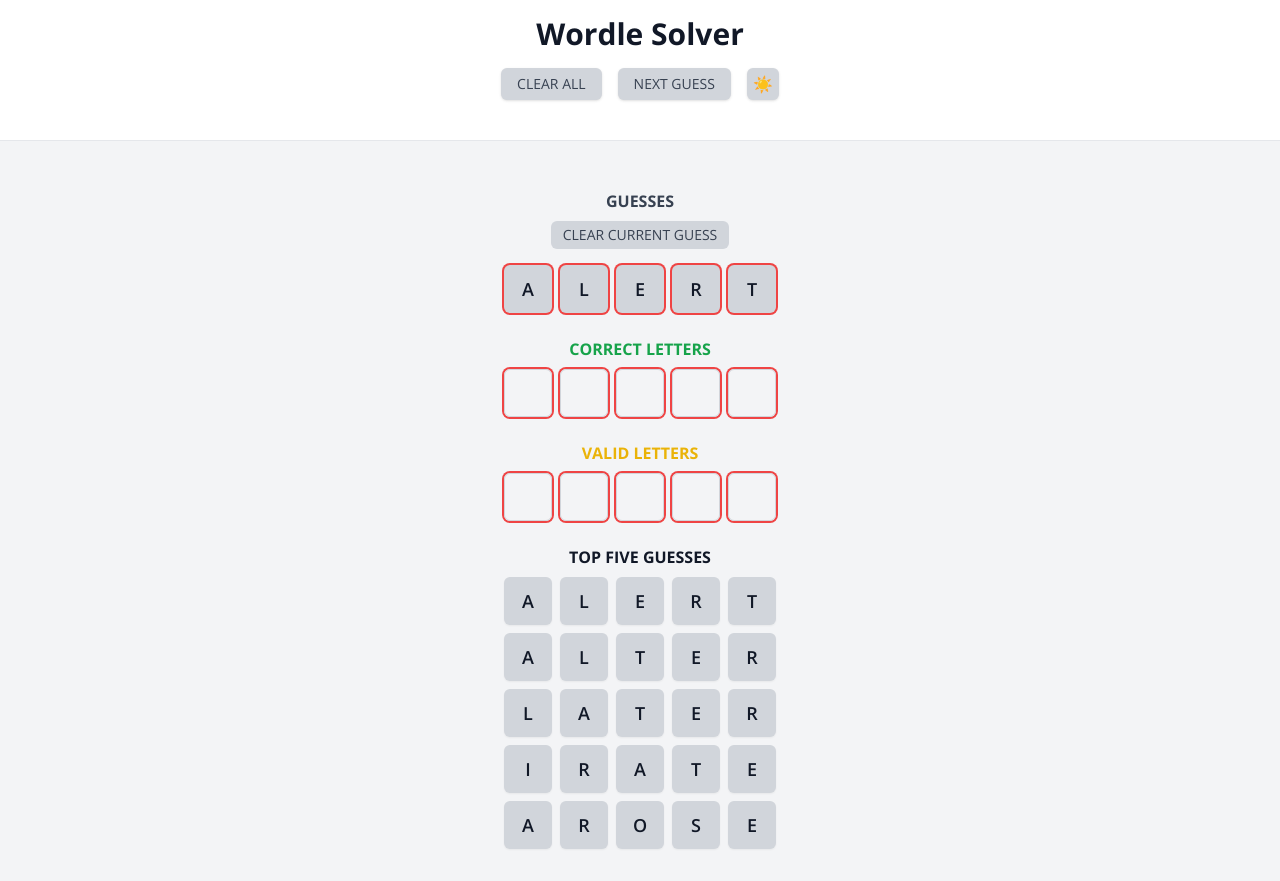
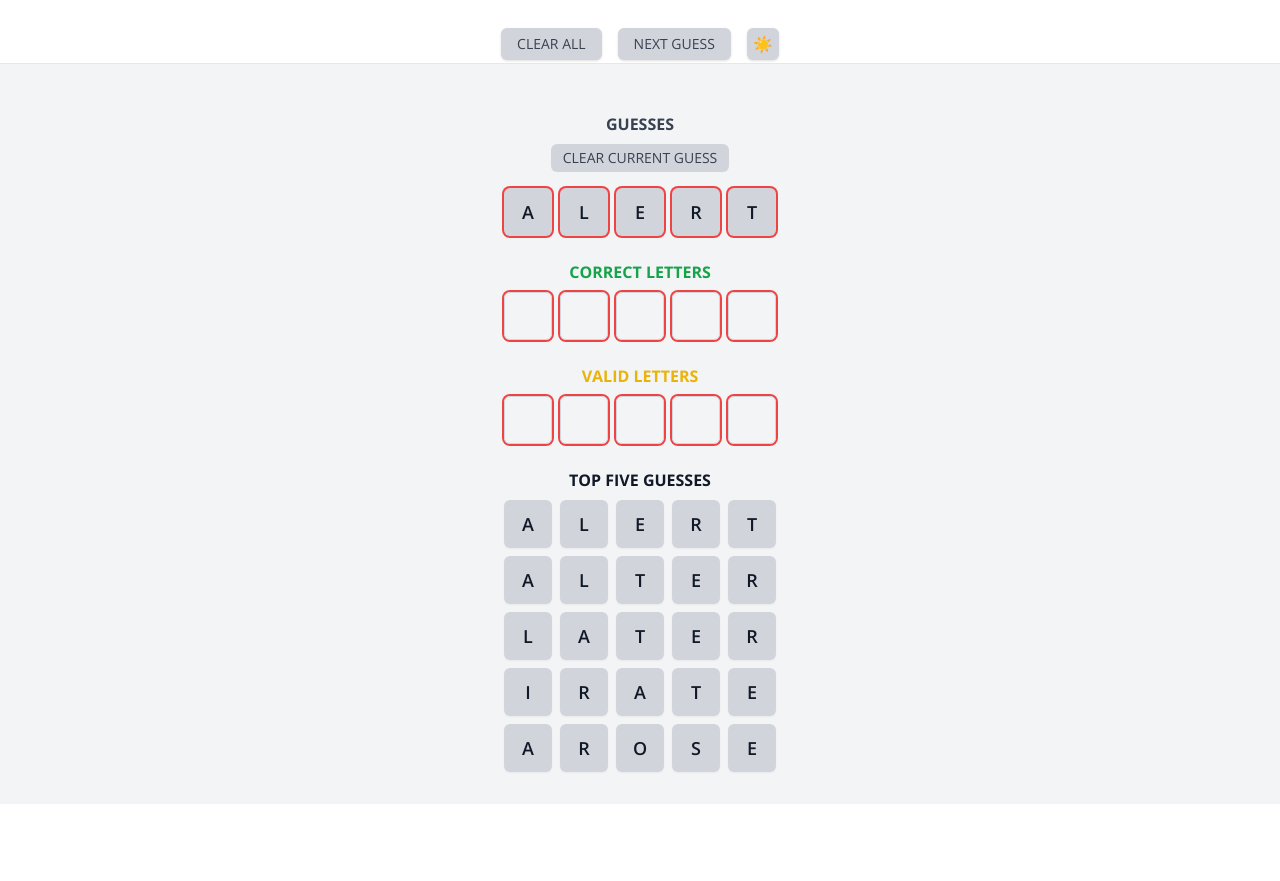
Before and after one commit to Warrick199/WordleSolverWeb, a React (Vite) app: page / in a window 1280 px wide. After the commit the page ends 804 px from the top, so only its background shows below. Built offline with nearby package versions, Linux system fonts and the light colour scheme.

Commit message:
Update App.jsx

```diff
--- a/src/App.jsx
+++ b/src/App.jsx
@@ -26,7 +26,7 @@
   const activeRow = guessRows.length - 1
   const solved    = correctRows[activeRow].every(c => c !== '')
 
-  // Next Guess handler
+  // Handlers (unchanged) ...
   const handleNextGuess = () => {
     if (solved) return
     const idx     = activeRow
@@ -52,7 +52,6 @@
     setNextBestGuesses(top5.map(w => w.split('')))
   }
 
-  // Clear All handler
   const handleClearAll = () => {
     setPossibleWords(solutions)
     setCorrectRows([Array(WORD_LEN).fill('')])
@@ -61,7 +60,6 @@
     setNextBestGuesses(initialTop5)
   }
 
-  // Clear current active guess
   const handleClearCurrentGuess = () => {
     setGuessRows(gr =>
       gr.map((row, i) =>
@@ -70,22 +68,22 @@
     )
   }
 
-  // Render a 5-letter editable grid
+  // Rendering helpers (unchanged) ...
   const renderDynamicGrid = (rows, setRows, fillColor) =>
     rows.map((letters, rIdx) => (
       <div key={rIdx} className="flex justify-center my-2">
         {letters.map((ltr, cIdx) => {
-          const filled  = !!ltr
-          const bgClass = filled
+          const filled     = !!ltr
+          const bgClass    = filled
             ? fillColor
             : 'bg-transparent dark:bg-transparent border border-gray-300 dark:border-gray-600'
           const isGuessGrid = fillColor.includes('gray-')
-          const txtCls  = isGuessGrid
+          const txtCls     = isGuessGrid
             ? 'text-gray-900 dark:text-gray-100'
             : filled
               ? 'text-white'
               : 'text-gray-900 dark:text-gray-100'
-          const highlight = rIdx === activeRow
+          const highlight  = rIdx === activeRow
             ? 'ring-2 ring-red-500'
             : ''
 
@@ -122,7 +120,6 @@
       </div>
     ))
 
-  // Render read-only Top Five grid
   const renderReadOnlyGrid = rows =>
     rows.map((letters, rIdx) => (
       <div key={rIdx} className="flex justify-center my-2">
@@ -144,13 +141,13 @@
 
   return (
     <div className="min-h-screen flex flex-col bg-gray-100 dark:bg-gray-900">
-      {/* Sticky header with reduced height */}
-      <div className="sticky top-0 z-20 bg-white dark:bg-gray-800 border-b border-gray-200 dark:border-gray-700 pt-4 pb-2 px-4">
-        <header className="text-center mb-2">
-          <h1 className="text-3xl font-bold text-gray-900 dark:text-gray-100">
+      {/* Sticky header with reduced height and centered content */}
+      <div className="sticky top-0 z-20 bg-white dark:bg-gray-800 border-b border-gray-200 dark:border-gray-700 h-16 px-4 flex flex-col justify-center">
+        <header className="text-center mb-1">
+          <h1 className="text-2xl font-bold text-gray-900 dark:text-gray-100">
             Wordle Solver
           </h1>
-          <p className="mt-1 text-gray-500 dark:text-gray-400">
+          <p className="mt-1 text-gray-500 dark:text-gray-400 text-sm">
             {solved
               ? `Well done! You solved it in ${guessRows.length} guesses 😊`
               : ''}
```
